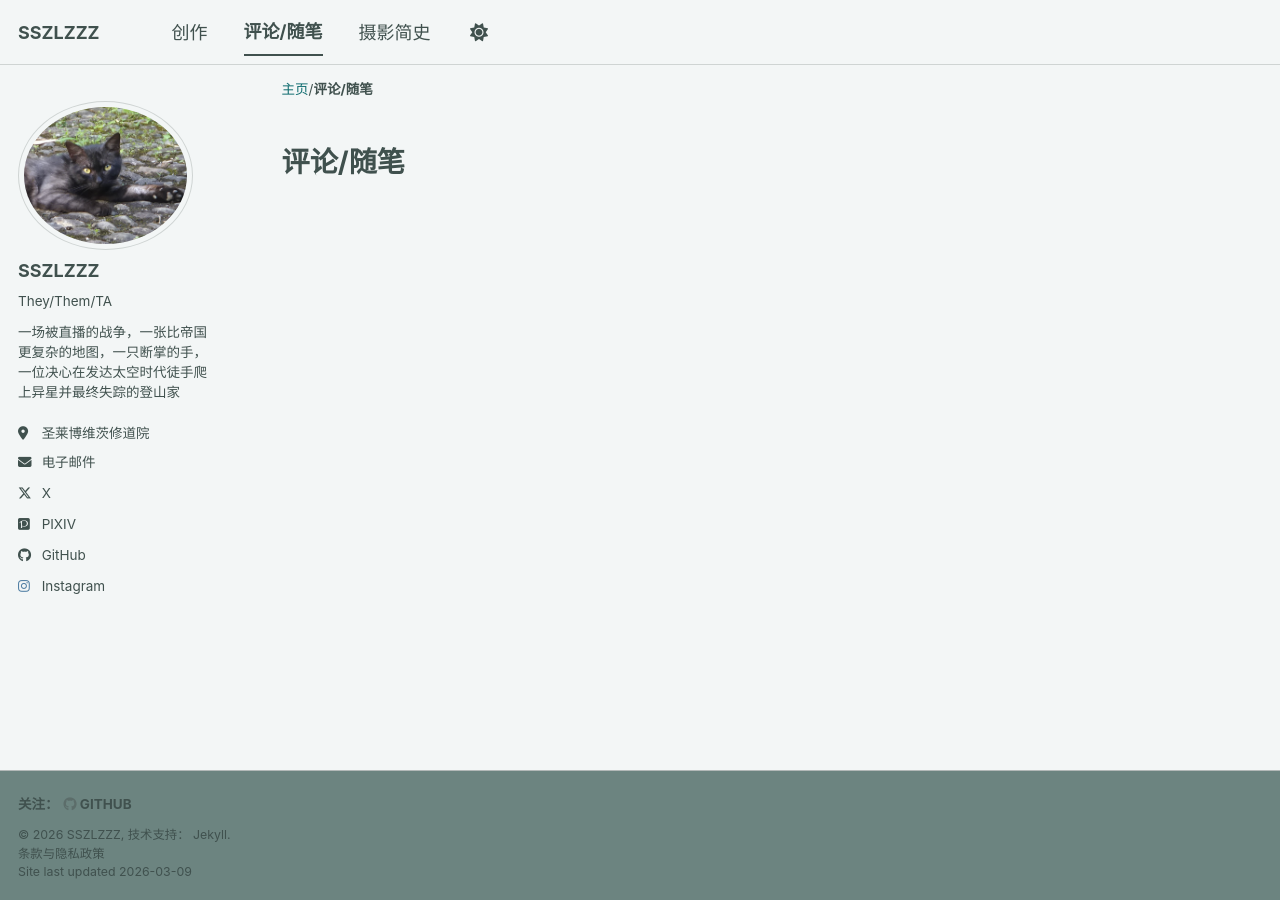
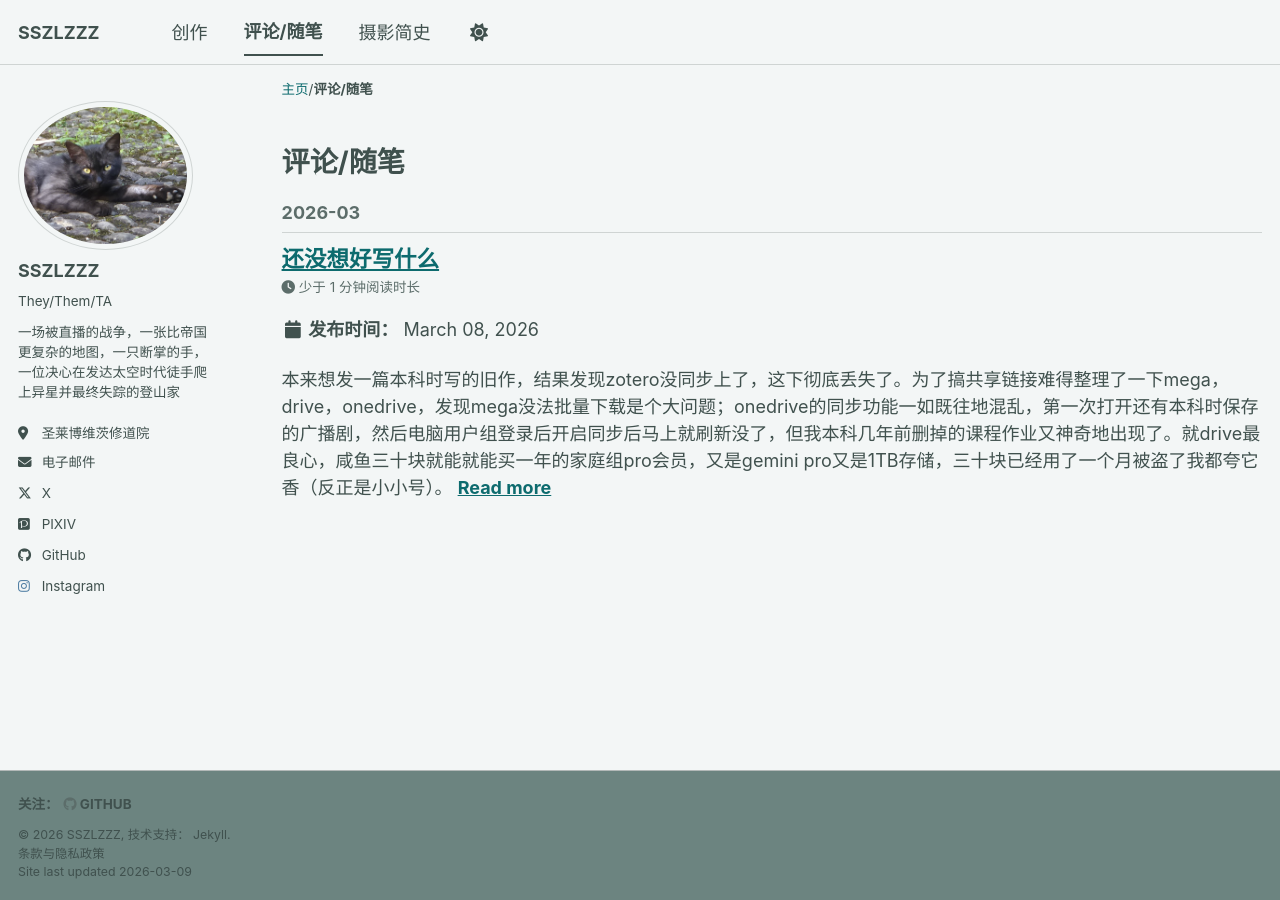
Before and after one commit to bebsgddgdghddh/sszlzzz, a Jekyll site: the page built from _pages/year-archive.html, in a window 1280 px wide. Built offline with Jekyll 4.4.1, drawn with Linux system fonts in a browser that asks for light colours; a script bundle is joined from its source files by our own code; library files that are not in the unit come from our copies.

Commit message:
update  posts

```diff
--- a/_posts/20260308blog1.md
+++ b/_posts/2026-03-08-blog1.md
@@ -1,7 +1,7 @@
 ---
 title: '还没想好写什么'
 date: 2026-3-8
-permalink: /posts/2012/08/20260308blog1/
+permalink: /posts/2026/03/2026-03-08-blog1/
 tags:
   - 什么都没写
 ---
```
